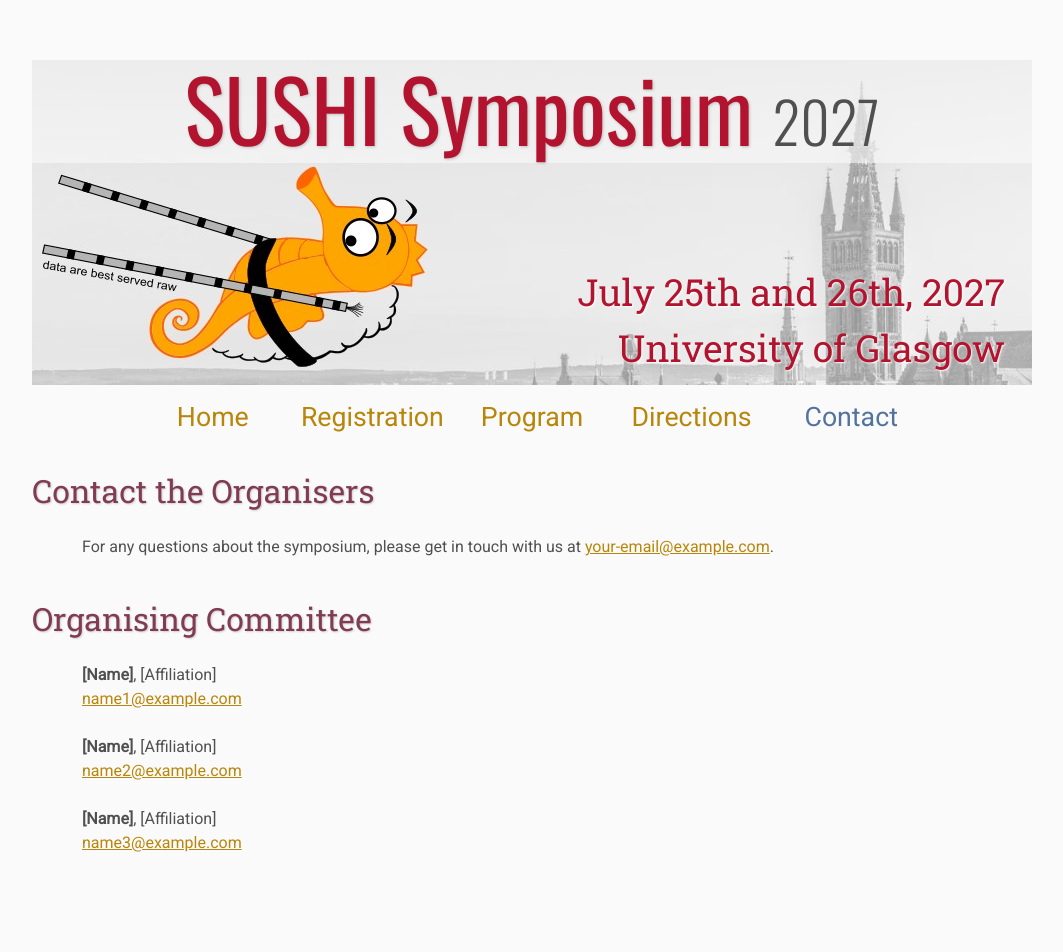
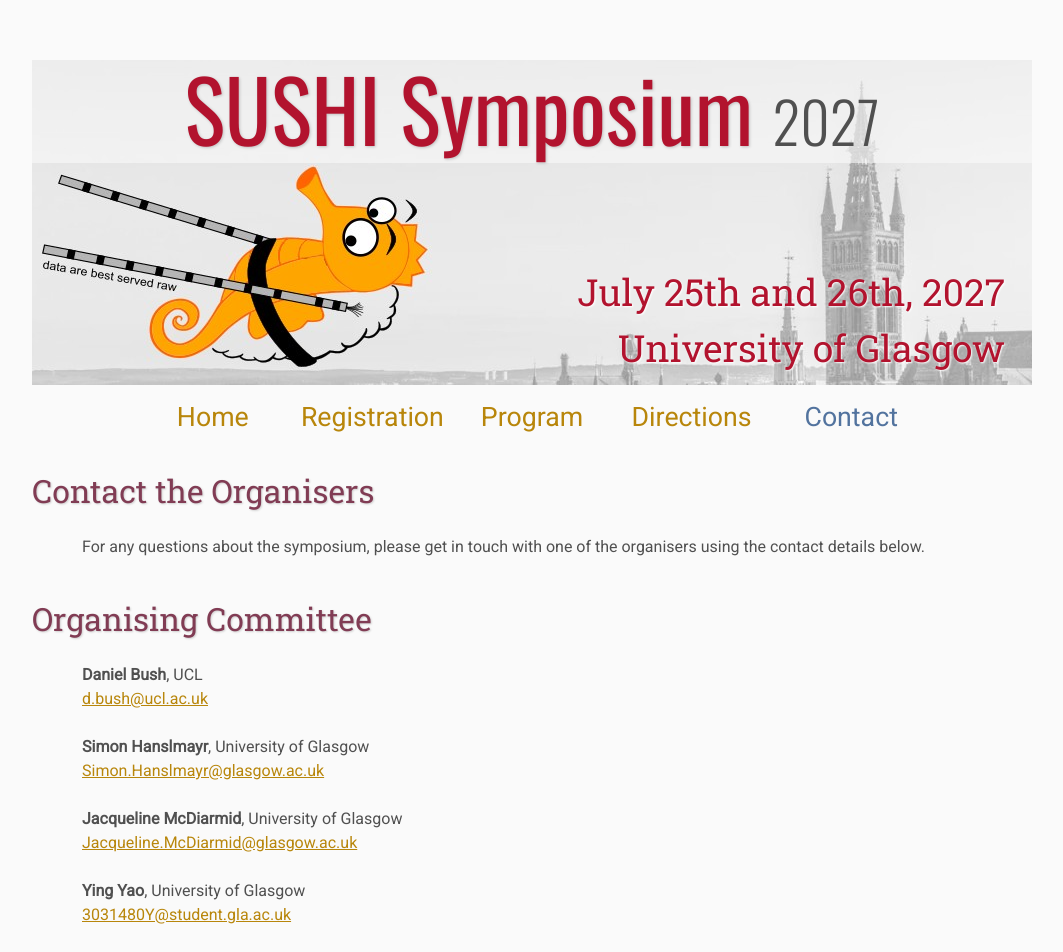
Before and after one commit to sushi2027/sushi2027.github.io, a plain HTML site: page contact/index.html in a window 1280 px wide. Shown: the top 952 px of the page, without its empty margins (108-1171 px from the left). Drawn offline with nearby package versions, Linux system fonts and the light colour scheme; files that its build step writes are made by us from their sources.

Commit message:
Revise contact details for organising committee
Updated contact information for symposium organisers.

```diff
--- a/contact/index.html
+++ b/contact/index.html
@@ -46,22 +46,26 @@
 
     <h2>Contact the Organisers</h2>
     <p>
-        For any questions about the symposium, please get in touch with us at
-        <a href="mailto:your-email@example.com">your-email@example.com</a>.
+        For any questions about the symposium, please get in touch with one
+        of the organisers using the contact details below.
     </p>
 
     <h2>Organising Committee</h2>
     <p>
-        <strong>[Name]</strong>, [Affiliation]<br>
-        <a href="mailto:name1@example.com">name1@example.com</a>
+        <strong>Daniel Bush</strong>, UCL<br>
+        <a href="mailto:d.bush@ucl.ac.uk">d.bush@ucl.ac.uk</a>
     </p>
     <p>
-        <strong>[Name]</strong>, [Affiliation]<br>
-        <a href="mailto:name2@example.com">name2@example.com</a>
+        <strong>Simon Hanslmayr</strong>, University of Glasgow<br>
+        <a href="mailto:Simon.Hanslmayr@glasgow.ac.uk">Simon.Hanslmayr@glasgow.ac.uk</a>
     </p>
     <p>
-        <strong>[Name]</strong>, [Affiliation]<br>
-        <a href="mailto:name3@example.com">name3@example.com</a>
+        <strong>Jacqueline McDiarmid</strong>, University of Glasgow<br>
+        <a href="mailto:Jacqueline.McDiarmid@glasgow.ac.uk">Jacqueline.McDiarmid@glasgow.ac.uk</a>
+    </p>
+    <p>
+        <strong>Ying Yao</strong>, University of Glasgow<br>
+        <a href="mailto:3031480Y@student.gla.ac.uk">3031480Y@student.gla.ac.uk</a>
     </p>
 
     <footer>
```
